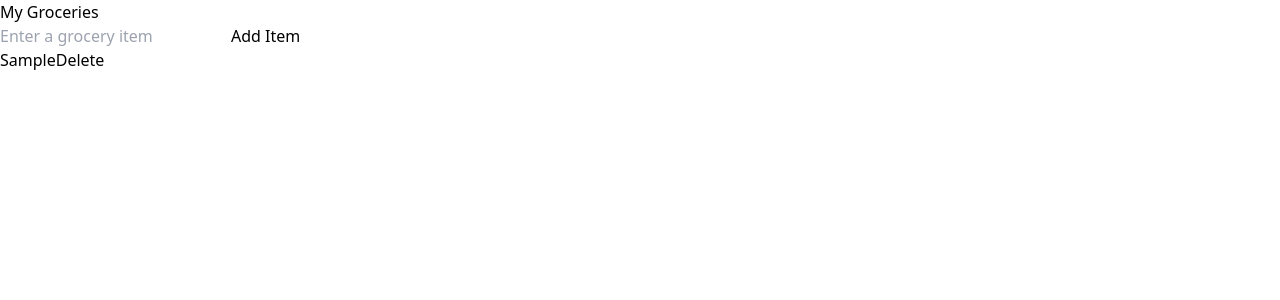
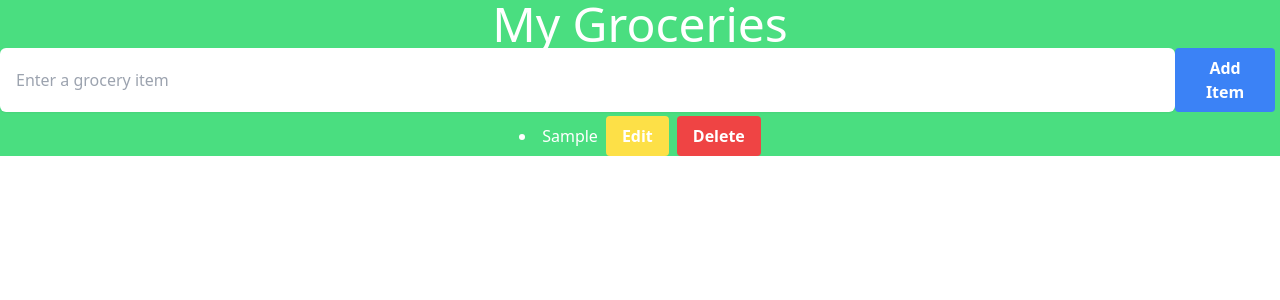
Before and after one commit to WDFP/MyMeals, a Next.js app: page /groceryList in a window 1280 px wide. Both pictures are taken after typing "Sample" into the empty fields and a click on the button "Add Item". Shown: the top 300 px of the page. Built offline with nearby package versions, Linux system fonts and the light colour scheme.

Commit message:
edit function and styling to grocery list

```diff
--- a/package.json
+++ b/package.json
@@ -14,7 +14,8 @@
     "next": "13.2.4",
     "react": "18.2.0",
     "react-dom": "18.2.0",
-    "reactjs-popup": "^2.0.5"
+    "reactjs-popup": "^2.0.5",
+    "styled-components": "^5.3.9"
   },
   "devDependencies": {
     "@tailwindcss/line-clamp": "^0.4.2",
--- a/src/pages/groceryList.js
+++ b/src/pages/groceryList.js
@@ -1,53 +1,115 @@
 import { useState } from "react";
 
+export default function GroceryList() {
 
-export default function groceryList() {
-
-  const [userInput, setUserInput] = useState('')
-  const [itemList, setItemList] = useState([])
+  const [userInput, setUserInput] = useState('');
+  const [itemList, setItemList] = useState([]);
+  const [isEditing, setIsEditing] = useState(false);
+  const [editIndex, setEditIndex] = useState(null);
+  const [editInput, setEditInput] = useState('');
 
   const handleChange = (e) => {
-    e.preventDefault()
-
-    setUserInput(e.target.value)
-  }
+    setUserInput(e.target.value);
+  };
 
   const handleSubmit = (e) => {
-    e.preventDefault()
-
-    setItemList([
-      userInput,
-      ...itemList
-    ])
-      setUserInput('')
-  }
+    e.preventDefault();
+    setItemList([userInput, ...itemList]);
+    setUserInput('');
+  };
 
   const handleDelete = (item) => {
-    const updatedList = itemList.filter(itemListed => itemList.indexOf(itemListed) != itemList.indexOf(item))
+    const updatedList = itemList.filter((itemListed) => item !== itemListed);
     setItemList(updatedList);
-  }
+  };
+
+  const handleEdit = (item, index) => {
+    setIsEditing(true);
+    setEditIndex(index);
+    setEditInput(item);
+  };
+
+  const handleUpdate = (e) => {
+    e.preventDefault();
+    const updatedList = itemList.map((item, index) => {
+      if (index === editIndex) {
+        return editInput;
+      }
+      return item;
+    });
+    setItemList(updatedList);
+    setEditIndex(null);
+    setEditInput('');
+    setIsEditing(false);
+  };
 
   return (
-  <div>
+    <div className="text-white bg-green-400">
     <div>
-      <text type="text-3xl font-bold mb-4" />
+      <h1 className="flex flex-col items-center justify-center text-5xl">
         My Groceries
+      </h1>
+
+      <form style={{ display: 'flex', paddingRight: '5px' }}>
+        <input
+          type="text"
+          value={userInput}
+          className="text-black bg-white p-4 rounded-md hover:bg-white shadow-sm w-full"
+          placeholder="Enter a grocery item"
+          onChange={handleChange}
+        />
+        <button
+          className="bg-blue-500 hover:bg-blue-700 text-white font-bold py-2 px-4 rounded"
+          onClick={handleSubmit}
+        >
+          Add Item
+        </button>
+      </form>
+      <div class="flex justify-center ...">
+      <ul class="flex-col space-y-2  ...">
+        {itemList.length >= 1 &&
+          itemList.map((item, index) => (
+            <li
+
+              className="flex-col space-x-2 max-w-md space-y-1 text-black-500 list-disc list-inside dark:text-black-400"
+              key={index}
+            >
+              {isEditing && editIndex === index ? (
+                <form onSubmit={handleUpdate}>
+                  <input
+                    type="text" class="text-black"
+                    value={editInput}
+                    onChange={(e) => setEditInput(e.target.value)}
+                    placeholder="Edit item"
+                  />
+                  <button className="bg-orange-500 hover:bg-orange-700 text-white font-bold py-2 px-4 rounded ml-2" type="submit">Update</button>
+                  <button className="bg-slate-500 hover:bg-slate-700 text-white font-bold py-2 px-4 rounded ml-2" onClick={() => setIsEditing(false)}>Cancel</button>
+                </form>
+              ) : (
+                <>
+                  {item}
+                  <button
+
+                    className="bg-yellow-300 hover:bg-yellow-200 text-white font-bold py-2 ml-2 px-4 rounded"
+                    onClick={() => handleEdit(item, index)}
+                  >
+                    Edit
+                  </button>
+
+                  <button
+
+                    className="bg-red-500 hover:bg-red-700 text-white font-bold py-2 px-4 rounded"
+                    onClick={() => handleDelete(item)}
+                  >
+                    Delete
+                  </button>
+                </>
+              )}
+            </li>
+          ))}
+      </ul>
+      </div>
     </div>
-
-    <form>
-      <input type="text" value ={userInput} placeholder='Enter a grocery item' onChange={handleChange}/><button onClick={handleSubmit}>Add Item</button>
-    </form>
-    <ul>
-      {
-        itemList.length >=1 ? itemList.map((item, idx) => {
-          return <li key={idx}>{item}<button onClick={(e) => {e.preventDefault()
-          handleDelete(item)}}>Delete</button></li>
-        })
-        : ''
-      }
-    </ul>
     </div>
-
-
-  )
-   };
+  );
+}
```
Also changed, not shown: 1 other file (tests, documents, lock files or other folders).
